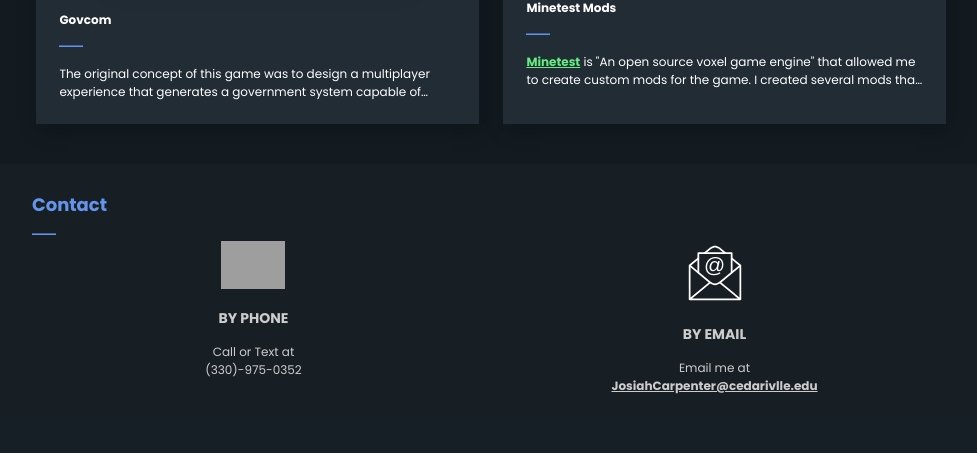
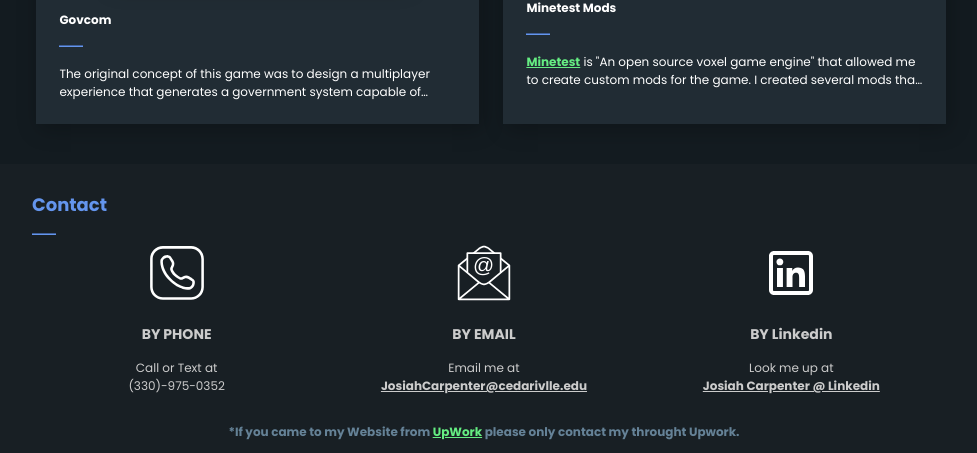
Before and after one commit to Cheetahmoo/cheetahmoo.github.io, a PHP site: page / in a window 1280 px wide. Shown: the part 3678-4131 px from the top of the page, without its empty margins (28-1005 px from the left). Before the commit the page ends 4072 px from the top, so only its background shows below. Run offline with PHP 8.4, Linux system fonts and the light colour scheme; grey boxes are pictures that could not be loaded.

Commit message:
Contact Info Update
- Added Upwork disclaimer
- Added LinkedIn Profile under Contact
- Added GitHub Profile Link
- Changed CSS for Contact Icons
- Changed Phone icon
- Removed Temp folder

```diff
--- a/css/style.css
+++ b/css/style.css
@@ -169,7 +169,7 @@ nav.side-nav {
   align-items: center; }
 
 .download-svg {
-  color: cornflowerblue;
+  color: cornflowerblue !important;
   font-weight: normal;
   margin-inline: 1rem;
   text-decoration: none; }
@@ -218,6 +218,17 @@ nav.side-nav {
   min-height: fit-content; }
   #contact > div {
     justify-items: center; }
+  #contact #disclaimer {
+    font-size: 0.75rem;
+    font-weight: bold;
+    color: #658297;
+    text-align: center;
+    margin-top: 1rem; }
+  #contact .contact-type {
+    text-align: center; }
+    #contact .contact-type img {
+      width: "64px";
+      filter: invert(1); }
 
 .card {
   cursor: pointer;
--- a/index.html
+++ b/index.html
@@ -52,12 +52,16 @@
                         communication and seamless collaboration, in addition to instilling in me a facility for quickly
                         adapting to new programming languages and technologies.</p>
                     <ul>
-                        <li><b>Phone:</b> +1 (330)-975-0352</li>
-                        <li><b>Email:</b> JosiahCarpenter@cedarville.edu</li>
-                        <li><b>State:</b> Ohio</li>
-                        <li><b>Degree:</b> bachelors Computer Science</li>
+                        <li><b>Phone: </b>+1 (330)-975-0352</li>
+                        <li><b>Email: </b>JosiahCarpenter@cedarville.edu</li>
+                        <li><b>State: </b>Ohio</li>
+                        <li><b>Degree: </b>bachelors Computer Science</li>
+                        <li><b>Github: </b><a href="https://github.com/josiahcrpntr">View my profile</a></li>
                     </ul>
-                    <P>Ever-curious and driven to expand my knowledge and skills, I am enthusiastic about venturing further into the dynamic realm of computer science. With an unwavering work ethic and an unflagging sense of purpose, I am confident in my ability to bring value to any team or project and make a meaningful impact in the field.</P>
+                    <P>Ever-curious and driven to expand my knowledge and skills, I am enthusiastic about venturing
+                        further into the dynamic realm of computer science. With an unwavering work ethic and an
+                        unflagging sense of purpose, I am confident in my ability to bring value to any team or project
+                        and make a meaningful impact in the field.</P>
                 </div>
             </section>
             <br>
@@ -229,7 +233,8 @@
                         </p>
                         <ul>
                             <li>Managed waste and ensured a clean, safe environment for horses and riders.</li>
-                            <li>Diligently organized equipment, replenishing supplies, and disposing of horse waste. </li>
+                            <li>Diligently organized equipment, replenishing supplies, and disposing of horse waste.
+                            </li>
                         </ul>
                     </div>
                 </section>
@@ -468,15 +473,15 @@
         <section id="contact">
             <h1>Contact</h1>
             <hr>
-            <div class="colms-2">
-                <div style="text-align: center;">
-                    <img src="./assets/images/temp/mobile-phone-2642.svg" width="64px">
+            <div class="colms-3">
+                <div class="contact-type">
+                    <img src="./assets/images/phone.svg" width="64px">
                     <h3>BY PHONE</h3>
                     <div class="body">
                         <P>Call or Text at<br>(330)-975-0352</P>
                     </div>
                 </div>
-                <div style="text-align: center;">
+                <div class="contact-type">
                     <img src="./assets/images/email.svg" width="64px">
                     <h3>BY EMAIL</h3>
                     <div class="body">
@@ -484,7 +489,19 @@
                                 href="mailto:JosiahCarpenter@cedarville.edu">JosiahCarpenter@cedarivlle.edu</a></P>
                     </div>
                 </div>
+                <div class="contact-type">
+                    <img src="./assets/images/linkedin.svg" width="64px">
+                    <h3>BY Linkedin</h3>
+                    <div class="body">
+                        <P>Look me up at<br><a class="no-link-color"
+                                href="https://www.linkedin.com/in/josiah-carpenter-46b91b1b6/">Josiah Carpenter @
+                                Linkedin </a></P>
+                    </div>
+                </div>
             </div>
+            <div id="disclaimer">*If you came to my Website from <a
+                    href="https://www.upwork.com/freelancers/~01688cccaf3df4f3d4">UpWork</a> please only contact my
+                throught Upwork.</div>
         </section>
     </main>
     <div class="fullscreen-panel">
--- a/scss/style.scss
+++ b/scss/style.scss
@@ -314,6 +314,23 @@ nav.side-nav {
     &>div {
         justify-items: center;
     }
+
+    #disclaimer {
+        font-size: 0.75rem;
+        font-weight: bold;
+        color: #658297;
+        text-align: center;
+        margin-top: 1rem;
+    }
+
+    .contact-type{
+        text-align: center;
+
+        img{
+            width: "64px";
+            filter: invert(1);
+        }
+    }
 }
 
 //Cards
```
Also changed, not shown: assets/images/email.svg, assets/images/github-mark-white.svg (added), assets/images/github-mark.svg (added), assets/images/linkedin.svg (added), assets/images/phone.svg (added), 1 other file.
